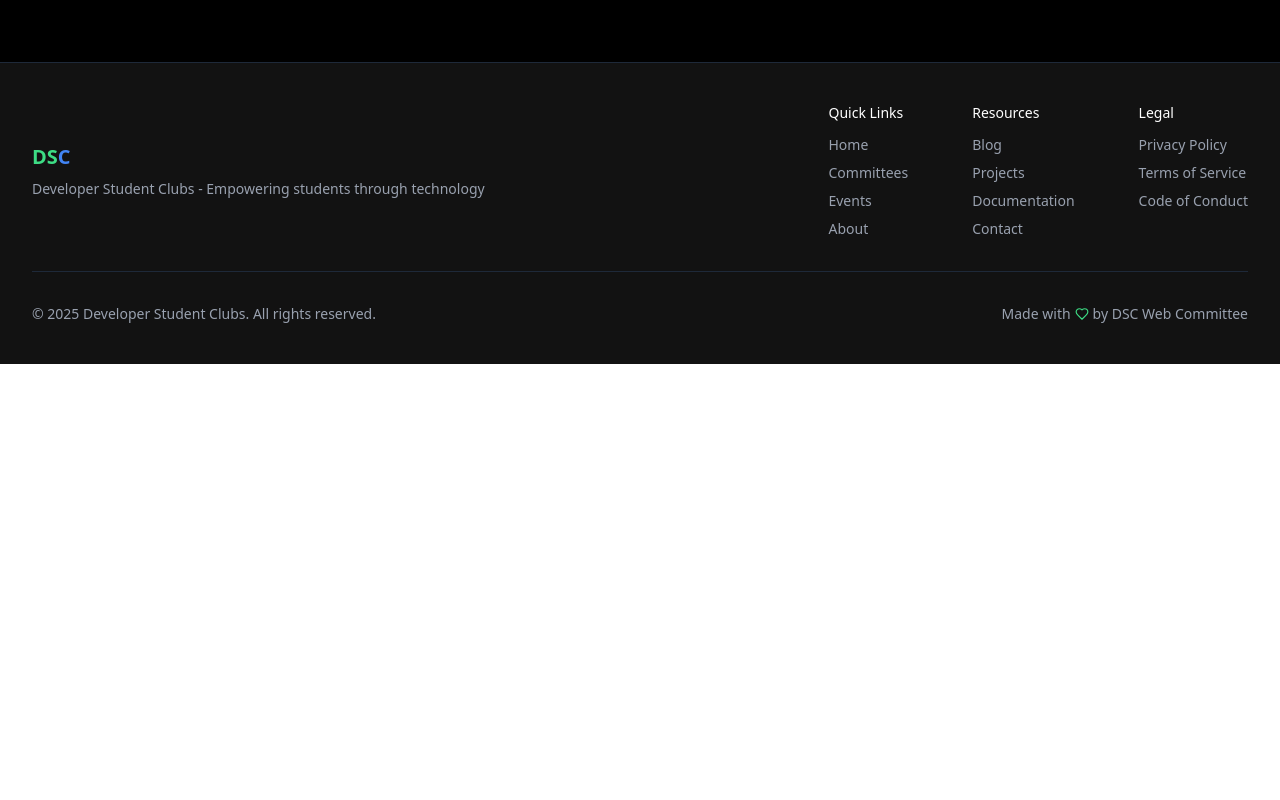
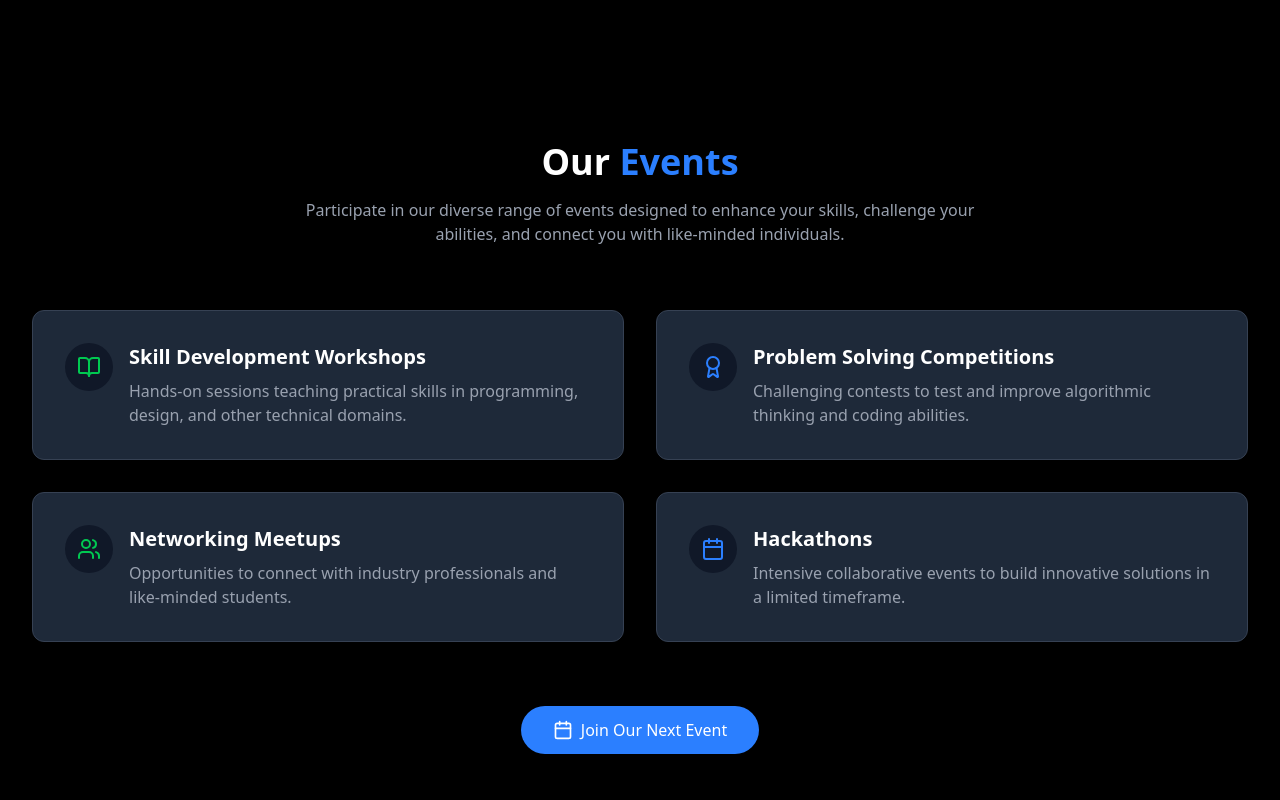
Before and after one commit to AmrKhaled35/DSC_WEB, a React (Vite) app in the folder DSC/: page / in a window 1280 px wide. Shown: the part 1840-2640 px from the top of the page. Before the commit the page ends 2204 px from the top, so only its background shows below. Built offline with nearby package versions, Linux system fonts and the light colour scheme.

Commit message:
add : Events and About Sections

```diff
--- a/DSC/src/App.tsx
+++ b/DSC/src/App.tsx
@@ -2,12 +2,16 @@ import Footer from './layout/Footer.tsx'
 import Navbar from './layout/Navbar.tsx'
 import Hero from './components/Hero.tsx'
 import Committees from './components/Committee.tsx'
+import Events from './components/Events.tsx'
+import About from './components/About.tsx'
 function App() {
   return (
     <div className="min-h-screen bg-black">
       <Navbar />
       <Hero />
       <Committees />
+      <Events />
+      <About />
       <Footer />
     </div>
   )
--- /dev/null
+++ b/DSC/src/components/About.tsx
@@ -0,0 +1,90 @@
+import React from 'react';
+import { BookOpen, Users, Lightbulb, Award } from 'lucide-react';
+interface Feature {
+  id: number;
+  title: string;
+  description: string;
+  icon: React.ReactNode;
+}
+
+const About: React.FC = () => {
+  const features: Feature[] = [
+    {
+      id: 1,
+      title: 'Volunteer Teaching',
+      description: 'Our members volunteer their time to teach and share knowledge with fellow students.',
+      icon: <BookOpen className="text-green-500" size={24} />,
+    },
+    {
+      id: 2,
+      title: 'Community Building',
+      description: 'We foster a supportive community where students can connect, collaborate, and grow together.',
+      icon: <Users className="text-blue-500" size={24} />,
+    },
+    {
+      id: 3,
+      title: 'Skill Development',
+      description: 'Through workshops, projects, and mentorship, we help students develop practical, industry-relevant skills.',
+      icon: <Lightbulb className="text-green-500" size={24} />,
+    },
+    {
+      id: 4,
+      title: 'Competition Organizing',
+      description: 'We organize competitions in problem-solving and other domains to challenge and motivate students.',
+      icon: <Award className="text-blue-500" size={24} />,
+    },
+  ];
+
+  return (
+    <section id="about" className="py-20 bg-black relative overflow-hidden">
+      <div className="container mx-auto px-4 sm:px-6 lg:px-8">
+        <div className="flex flex-col lg:flex-row items-center gap-16">
+          <div className={`lg:w-1/2  'opacity-100 translate-y-0' } transition-all duration-500`}>
+            <h2 className="text-3xl sm:text-4xl font-bold mb-6 text-white">
+              About <span className="text-green-500">DSC</span>
+            </h2>
+            <p className="text-gray-300 mb-6 text-lg">
+              Developer Student Clubs (DSC) is a student-led community that aims to bridge the gap between theory and practical application in technology education.
+            </p>
+            <p className="text-gray-400 mb-8">
+              Founded with the mission to provide students with hands-on learning experiences, our club brings together like-minded individuals passionate about technology and innovation. Through various committees, workshops, and events, we create opportunities for students to learn new skills, collaborate on projects, and prepare for future careers in tech.
+            </p>
+            <div className="flex space-x-4">
+              <div className="flex flex-col items-center">
+                <span className="text-2xl font-bold text-green-500">11+</span>
+                <span className="text-gray-400 text-sm">Committees</span>
+              </div>
+              <div className="flex flex-col items-center">
+                <span className="text-2xl font-bold text-blue-500">50+</span>
+                <span className="text-gray-400 text-sm">Workshops</span>
+              </div>
+              <div className="flex flex-col items-center">
+                <span className="text-2xl font-bold text-green-500">500+</span>
+                <span className="text-gray-400 text-sm">Members</span>
+              </div>
+              <div className="flex flex-col items-center">
+                <span className="text-2xl font-bold text-blue-500">20+</span>
+                <span className="text-gray-400 text-sm">Events</span>
+              </div>
+            </div>
+          </div>
+
+          <div className={`lg:w-1/2 grid grid-cols-1 sm:grid-cols-2 gap-6  'opacity-100 translate-y-0'} transition-all duration-500`} style={{ transitionDelay: '0.3s' }}>
+            {features.map((feature) => (
+              <div key={feature.id} className="bg-gray-800 rounded-xl p-6 border border-gray-700">
+                <div className="rounded-full bg-gray-900 p-3 w-fit mb-4">
+                  {feature.icon}
+                </div>
+                <h3 className="text-xl font-semibold mb-2 text-white">{feature.title}</h3>
+                <p className="text-gray-400 text-sm">{feature.description}</p>
+              </div>
+            ))}
+          </div>
+        </div>
+      </div>
+      <div className="absolute bottom-1/4 left-1/4 w-64 h-64 bg-blue-500 opacity-10 rounded-full blur-3xl -z-10"></div>
+    </section>
+  );
+};
+
+export default About;
--- /dev/null
+++ b/DSC/src/components/Events.tsx
@@ -0,0 +1,84 @@
+import React from 'react';
+import { Calendar, Users, Award, BookOpen } from 'lucide-react';
+interface Event {
+  id: number;
+  title: string;
+  description: string;
+  icon: React.ReactNode;
+}
+
+const Events: React.FC = () => {
+  const events: Event[] = [
+    {
+      id: 1,
+      title: 'Skill Development Workshops',
+      description: 'Hands-on sessions teaching practical skills in programming, design, and other technical domains.',
+      icon: <BookOpen className="text-green-500" size={24} />,
+    },
+    {
+      id: 2,
+      title: 'Problem Solving Competitions',
+      description: 'Challenging contests to test and improve algorithmic thinking and coding abilities.',
+      icon: <Award className="text-blue-500" size={24} />,
+    },
+    {
+      id: 3,
+      title: 'Networking Meetups',
+      description: 'Opportunities to connect with industry professionals and like-minded students.',
+      icon: <Users className="text-green-500" size={24} />,
+    },
+    {
+      id: 4,
+      title: 'Hackathons',
+      description: 'Intensive collaborative events to build innovative solutions in a limited timeframe.',
+      icon: <Calendar className="text-blue-500" size={24} />,
+    },
+  ];
+
+  return (
+    <section id="events" className="py-20 bg-black relative overflow-hidden">
+      <div className="container mx-auto px-4 sm:px-6 lg:px-8">
+        <div className={`text-center mb-16  'animate-slide-up' }`}>
+          <h2 className="text-3xl sm:text-4xl font-bold mb-4 text-white">
+            Our <span className="text-blue-500">Events</span>
+          </h2>
+          <p className="text-gray-400 max-w-2xl mx-auto">
+            Participate in our diverse range of events designed to enhance your skills, challenge your abilities, and connect you with like-minded individuals.
+          </p>
+        </div>
+
+        <div className="grid grid-cols-1 md:grid-cols-2 gap-8">
+          {events.map((event, index) => (
+            <div
+              key={event.id}
+              className={`bg-gray-800 rounded-xl p-8 border border-gray-700 transition-all duration-300 hover:border-blue-500 hover:translate-y-[-5px] ${
+                'opacity-100 translate-y-0'
+              }`}
+              style={{ transitionDelay: `${index * 100}ms` }}
+            >
+              <div className="flex items-start">
+                <div className="rounded-full bg-gray-900 p-3 mr-4">
+                  {event.icon}
+                </div>
+                <div>
+                  <h3 className="text-xl font-semibold mb-2 text-white">{event.title}</h3>
+                  <p className="text-gray-400">{event.description}</p>
+                </div>
+              </div>
+            </div>
+          ))}
+        </div>
+
+        <div className={`mt-16 text-center 'animate-fade-in'}`} style={{ animationDelay: '0.4s' }}>
+          <a href="#contact" className="bg-blue-500 text-white font-medium px-8 py-3 rounded-full hover:bg-opacity-90 transition inline-flex items-center">
+            <Calendar size={20} className="mr-2" />
+            Join Our Next Event
+          </a>
+        </div>
+      </div>
+      <div className="absolute top-1/4 right-1/4 w-64 h-64 bg-green-500 opacity-10 rounded-full blur-3xl -z-10"></div>
+    </section>
+  );
+};
+
+export default Events;
```
